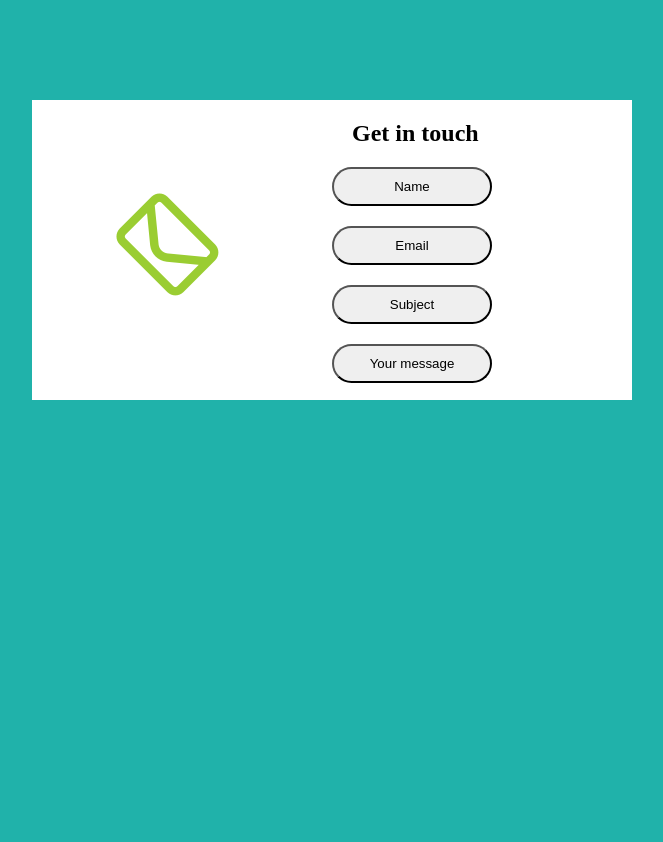
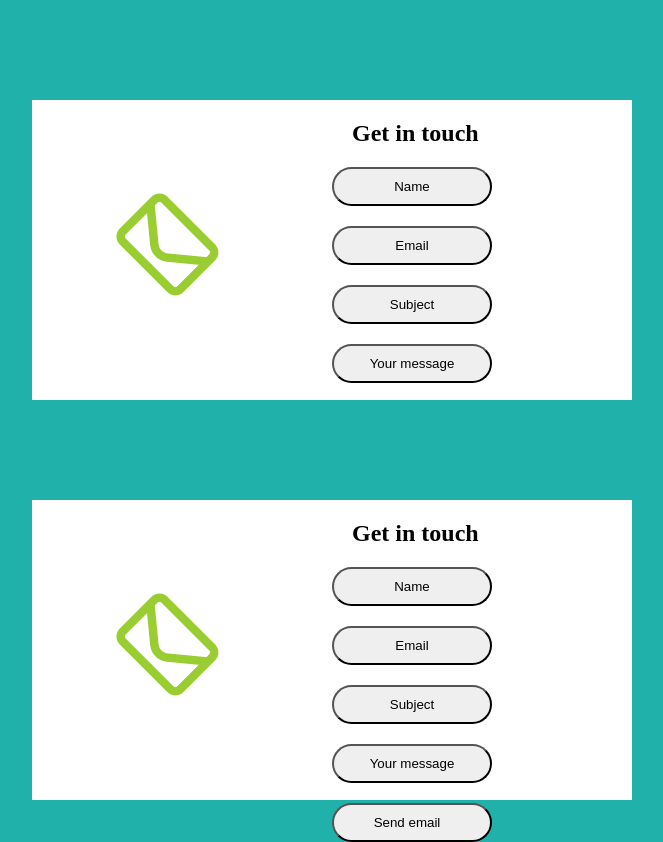
Before and after one commit to caadf/ejercicio-2, a plain HTML site: page index.html in a window 1280 px wide. Shown: the whole page, without its empty margins (308-971 px from the left). Before the commit the page ends 800 px from the top, so only its background shows below. Drawn offline with Linux system fonts and the light colour scheme.

Commit message:
practicando

```diff
--- a/index.html
+++ b/index.html
@@ -35,6 +35,36 @@
         </div> -->
             </div>
         </div>
+
+        <div class="container">
+            <div class="body-left">
+                <i class="fa-regular fa-envelope"></i>
+            </div>
+            <div class="body-right">
+                <h2>Get in touch</h2>
+
+                <!--  <div class="button"> -->
+                <div class="nombre">
+                    <button>Name</button>
+                </div>
+                <div class="email">
+                    <button>Email</button>
+                </div>
+                <div class="sujeto">
+                    <button>Subject</button>
+                </div>
+                <div class="mensaje">
+                    <button>Your message</button>
+                </div>
+
+
+                <div class="mail">
+            <button>Send email<i class="fa-thin fa-arrow-right"></i></button>
+        </div>
+        </div>
+            </div>
+        </div>
+
         </div>
 
     </body>
```
